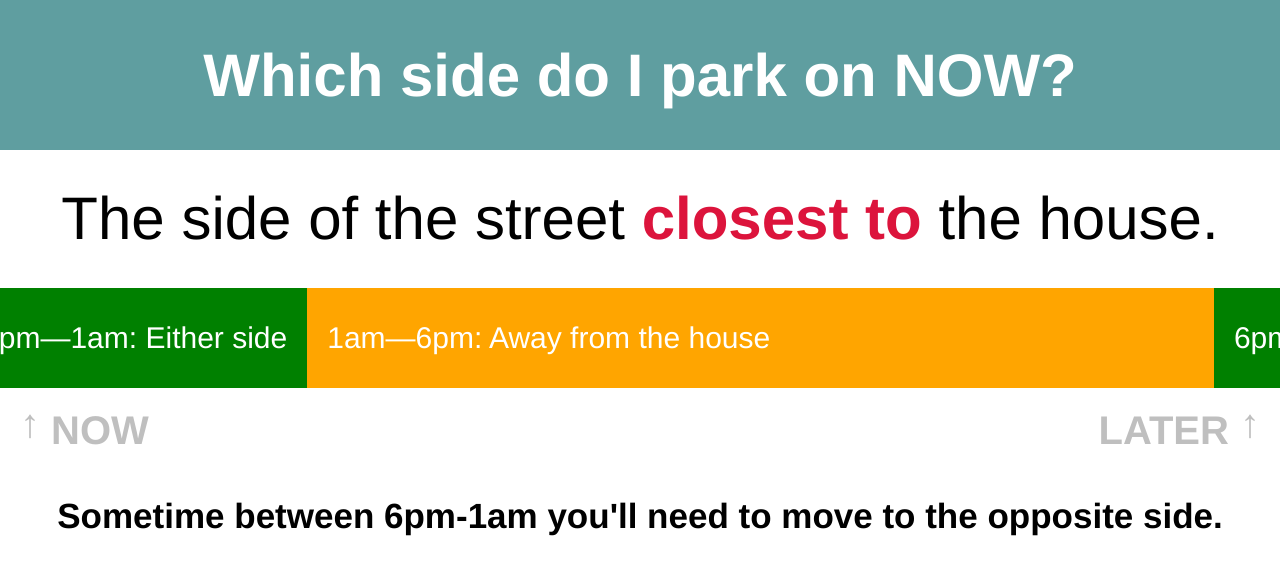
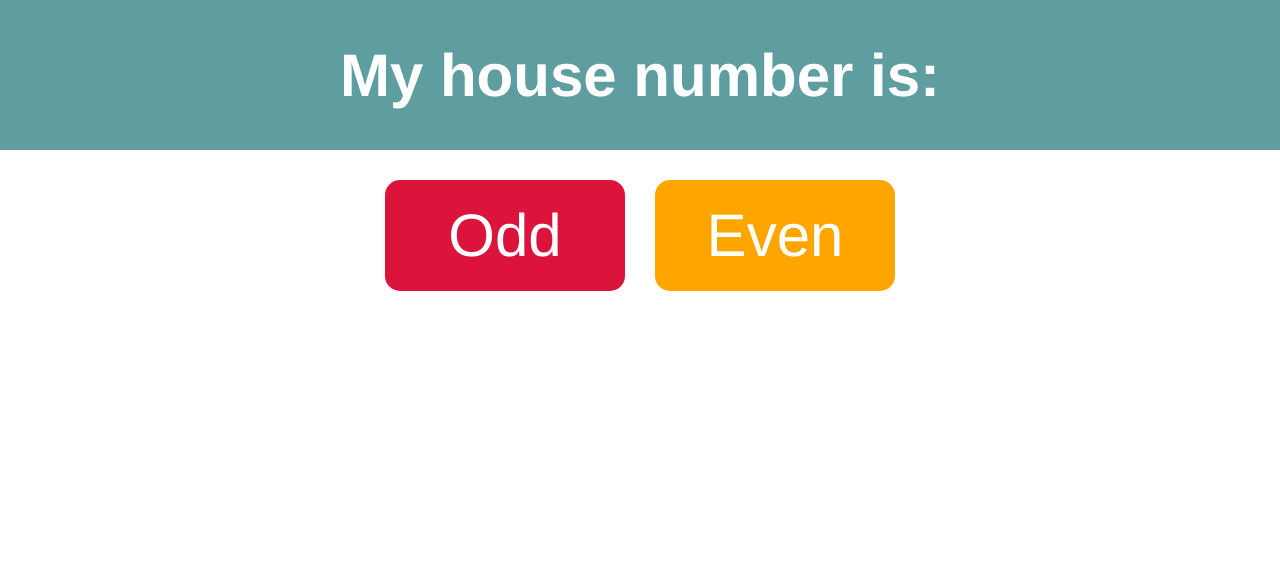
Before and after one commit to awestmoreland/oddevenparking.com, a PHP site: page / in a window 1280 px wide. Shown: the top 575 px of the page. Run offline with PHP 8.4, Linux system fonts and the light colour scheme.

Commit message:
Moving some logic server-side - WiP

```diff
--- /dev/null
+++ b/enter-number.php
@@ -0,0 +1,28 @@
+<!DOCTYPE html>
+<html lang="en">
+  <head>
+    <meta charset="UTF-8">
+    <meta name="viewport" content="width=device-width, initial-scale=1.0">
+    <title>
+      Which side do I park on?
+    </title>
+    <link
+      rel="stylesheet"
+      href="styles/styles.css<?php echo '?'.filemtime('styles/styles.css'); ?>"
+    >
+  </head>
+  <body data-view="enter-number">
+    <header class="page-header">
+      <h1>
+        My house number is:
+      </h1>
+    </header>
+    <div class="actions">
+        <a class="is-odd" href='/odd'>Odd</a>
+        <a class="is-even" href='/even'>Even</a>
+      </div>
+
+    <script src="scripts/scripts.js<?php echo '?'.filemtime('scripts/scripts.js'); ?>"></script>
+
+  </body>
+</html>
--- a/index.html
+++ /dev/null
@@ -1,117 +0,0 @@
-<!DOCTYPE html>
-<html lang="en">
-<head>
-  <meta charset="UTF-8">
-  <meta name="viewport" content="width=device-width, initial-scale=1.0">
-  <title>
-    Which side do I park on NOW?
-  </title>
-  <link
-    rel="stylesheet"
-    href="styles/styles.css?1234"
-  >
-</head>
-<body>
-  <header class="page-header">
-    <h1>
-      Which side do I park on NOW?
-    </h1>
-    <p class="text-side-specific">
-      The side of the street <span class="text-proximity-now"></span> the house.
-    </p>
-    <p class="text-side-agnostic">
-      You can park on
-      <span>either side</span>.
-    </p>
-  </header>
-
-  <div class="view">
-
-    <div class="phases" data-current-date="odd">
-
-      <!--  Day (phase) runs 1am-1am  -->
-      <div class="phase-odd">
-
-        <div class="location-here active">
-          <div class="details">
-            <span class="when">
-              <!-- TODO: add day of week -->
-              1am&mdash;6pm:
-            </span>
-            <span class="where">
-              Near the house
-              <!--
-                TODO:
-                <span class="duration">for the next 5h 23m</span>
-              -->
-            </span>
-          </div>
-        </div>
-
-        <div class="location-any">
-          <div class="details">
-            <span class="when">
-              6pm&mdash;1am:
-            </span>
-            <span class="where">
-              Either side
-            </span>
-          </div>
-        </div>
-
-      </div>
-
-      <div class="phase-even">
-
-        <div class="location-there">
-          <div class="details">
-            <span class="when">
-              <!-- TODO: add day of week -->
-              1am&mdash;6pm:
-            </span>
-            <span class="where">
-              Away from the house
-            </span>
-          </div>
-        </div>
-
-        <div class="location-any">
-          <div class="details">
-            <span class="when">
-              6pm&mdash;1am:
-            </span>
-            <span class="where">
-              Either side
-            </span>
-          </div>
-        </div>
-
-      </div>
-    </div>
-
-    <footer>
-      <span>
-        Now
-      </span>
-      <span>
-        Later
-      </span>
-    </footer>
-
-  </div>
-
-  <footer>
-    <p>
-      <span class="text-move-required-true">
-        Sometime between 6pm-1am you'll need to move to the opposite side.
-      </span>
-      <span class="text-move-required-false">
-        You don't need to move tomorrow because that's also an odd date!
-      </span>
-    </p>
-  </footer>
-
-  <script src="scripts/scripts.js?1234"></script>
-
-</body>
-</html>
--- /dev/null
+++ b/index.php
@@ -0,0 +1,28 @@
+<?php
+  // Get the current URL path
+  $fullPath = trim(parse_url($_SERVER['REQUEST_URI'], PHP_URL_PATH), '/');
+
+  // Get the first section of path
+  $firstPathSection = strToLower(explode('/', $fullPath)[0]);
+
+  $pattern = '/^(odd|even|\d+)$/'; // odd, even, or an integer
+
+  // Check if first part of path is something we can work with
+  if (preg_match($pattern, $firstPathSection)) {
+    // if it's a number
+    if(ctype_digit($firstPathSection)) {
+      $intValue = intval($firstPathSection);
+      $houseIsEven = $intValue % 2 == 0; // determine odd or even
+    }
+    // if it's odd or even
+    else {
+      $houseIsEven = $firstPathSection == "even";
+    }
+    include('./show-me-where.php');
+  }
+  // if it's invalid
+  else {
+    include('./enter-number.php');
+  }
+
+?>
--- a/scripts/scripts.js
+++ b/scripts/scripts.js
@@ -53,7 +53,7 @@ function myCallback() {
     bodyTag.setAttribute('data-move-required', (dayOfMonth == 31 || dayOfMonth == 29) ? 'false' : 'true');
 
     // Update proximity text
-    updateEach(textProximity, dateIsEven(dayOfMonth) ? 'furthest from' : 'closest to');
+    updateEach(textProximity, dateIsEven(dayOfMonth) ? evenDayText : oddDayText);
 
   }
 
--- a/styles/styles.css
+++ b/styles/styles.css
@@ -15,7 +15,6 @@ html,
 body {
   padding: 0;
   margin: 0;
-  overflow: hidden;
   font-family: var(--font-body);
   box-sizing: border-box;
 }
@@ -181,4 +180,35 @@ footer span[class] {
   background: var(--phase-even-color);
 }
 
-/*# sourceMappingURL=data:application/json;charset=utf-8,%7B%22version%22:3,%22sourceRoot%22:%22%22,%22sources%22:%5B%22styles.scss%22%5D,%22names%22:%5B%5D,%22mappings%22:%22;AAAA;EACE;EACA;EACA;EACA;EACA;EACA;EACA;EACA;EACA;;;AAGF;AAAA;EAEE;EACA;EACA;EACA;EACA;;AAEA;AAAA;AAAA;AAAA;AAAA;AAAA;EAGE;EACA;EACA;EACA;;;AAIJ;EACE;EACA;;;AAGF;EACE;EACA;EACA;EACA;EACA;EACA;EACA;;;AAKA;EACE;EACA;EACA;;AAGF;EACE;;AAIA;EACE;;AAKF;EACE;;;AAOJ;EACE;;;AAKF;EACE;;;AAIJ;EACE;;;AAIA;EACE;;AAGF;EACE;EACA;;;AAOJ;EACE;;AAEA;EACE;EACA;;AAGF;EACE;;;AAIJ;EACE;EACA;EACA;;AAEA;EACE;EACA;EACA;;AAEA;EACE;EACA;EACA;EACA;;AAEA;EAGE;EACA;EACA;;;AAMR;EACE;EACA;EACA;;AAEA;EACE;EACA;;;AAMJ;EACE;EACA;EACA;EACA;;AAMA;EACE;EACA;EACA;EACA;EACA;EACA;;AAEA;EACE;EACA;EACA;;AAOF;EACE;EACA;EACA;EACA;EACA;EACA;EACA;EACA;EACA;;AAEA;EACE;EACA;EACA;EACA;;AAEA;EACE;EACA;EACA;EACA;EACA;EACA;EACA;;AAOR;EACE;EACA;EACA;;AAGF;EACE;;AAGF;EACE%22,%22file%22:%22styles.css%22%7D */
+.actions {
+  display: flex;
+  justify-content: center;
+  align-items: center;
+  gap: 1.5em;
+  margin-top: 1.5em;
+}
+.actions a {
+  display: inline-flex;
+  justify-content: center;
+  align-items: center;
+  padding: 0.25em;
+  width: 4em;
+  text-decoration: none;
+  border-radius: 0.25em;
+  font-size: 3em;
+  border: solid 0.1em transparent;
+  transition: all 0.15s ease-out;
+  color: var(--color-negative);
+}
+.actions a.is-odd {
+  background: var(--phase-odd-color);
+}
+.actions a.is-even {
+  background: var(--phase-even-color);
+}
+.actions a:hover {
+  border-color: rgba(255, 255, 255, 0.25);
+  box-shadow: 0 0 0.25em 0 rgba(0, 0, 0, 0.75);
+}
+
+/*# sourceMappingURL=data:application/json;charset=utf-8,%7B%22version%22:3,%22sourceRoot%22:%22%22,%22sources%22:%5B%22styles.scss%22%5D,%22names%22:%5B%5D,%22mappings%22:%22;AAAA;EACE;EACA;EACA;EACA;EACA;EACA;EACA;EACA;EACA;;;AAGF;AAAA;EAEE;EACA;EAEA;EACA;;AAEA;AAAA;AAAA;AAAA;AAAA;AAAA;EAGE;EACA;EACA;EACA;;;AAIJ;EACE;EACA;;;AAGF;EACE;EACA;EACA;EACA;EACA;EACA;EACA;;;AAKA;EACE;EACA;EACA;;AAGF;EACE;;AAIA;EACE;;AAKF;EACE;;;AAOJ;EACE;;;AAKF;EACE;;;AAIJ;EACE;;;AAIA;EACE;;AAGF;EACE;EACA;;;AAOJ;EACE;;AAEA;EACE;EACA;;AAGF;EACE;;;AAIJ;EACE;EACA;EACA;;AAEA;EACE;EACA;EACA;;AAEA;EACE;EACA;EACA;EACA;;AAEA;EAGE;EACA;EACA;;;AAMR;EACE;EACA;EACA;;AAEA;EACE;EACA;;;AAMJ;EACE;EACA;EACA;EACA;;AAMA;EACE;EACA;EACA;EACA;EACA;EACA;;AAEA;EACE;EACA;EACA;;AAOF;EACE;EACA;EACA;EACA;EACA;EACA;EACA;EACA;EACA;;AAEA;EACE;EACA;EACA;EACA;;AAEA;EACE;EACA;EACA;EACA;EACA;EACA;EACA;;AAOR;EACE;EACA;EACA;;AAGF;EACE;;AAGF;EACE;;;AAMJ;EACE;EACA;EACA;EACA;EACA;;AAEA;EACE;EACA;EACA;EACA;EACA;EAEA;EACA;EACA;EACA;EACA;EAEA;;AAEA;EACE;;AAGF;EACE;;AAGF;EACE;EACA%22,%22file%22:%22styles.css%22%7D */
--- a/styles/styles.scss
+++ b/styles/styles.scss
@@ -14,7 +14,7 @@ html,
 body {
   padding: 0;
   margin: 0;
-  overflow: hidden;
+  // overflow: hidden;
   font-family: var(--font-body);
   box-sizing: border-box;
 
@@ -226,3 +226,42 @@ footer {
   }
 
 }
+
+
+.actions {
+  display: flex;
+  justify-content: center;
+  align-items: center;
+  gap: 1.5em;
+  margin-top: 1.5em;
+
+  a {
+    display: inline-flex;
+    justify-content: center;
+    align-items: center;
+    padding: 0.25em;
+    width: 4em;
+
+    text-decoration: none;
+    border-radius: 0.25em;
+    font-size: 3em;
+    border: solid 0.1em transparent;
+    transition: all 0.15s ease-out;
+
+    color: var(--color-negative);
+
+    &.is-odd {
+      background: var(--phase-odd-color);
+    }
+
+    &.is-even {
+      background: var(--phase-even-color);
+    }
+
+    &:hover {
+      border-color: rgba(255, 255, 255, 0.25);
+      box-shadow: 0 0 0.25em 0 rgba(0, 0, 0, 0.75)
+    }
+
+  }
+}
```
Also changed, not shown: show-me-where.php (added, +129 -0 lines), 1 other file.
